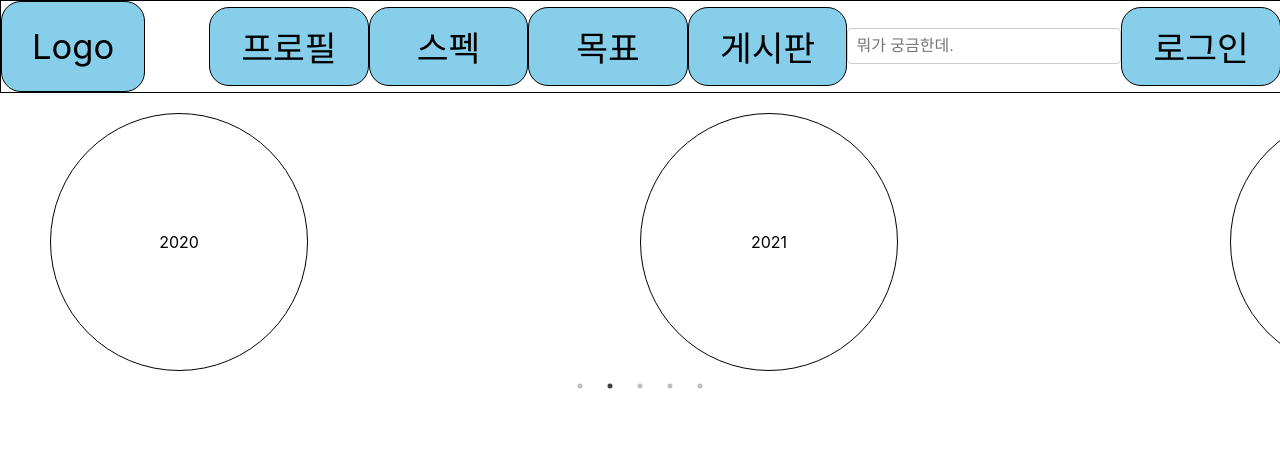
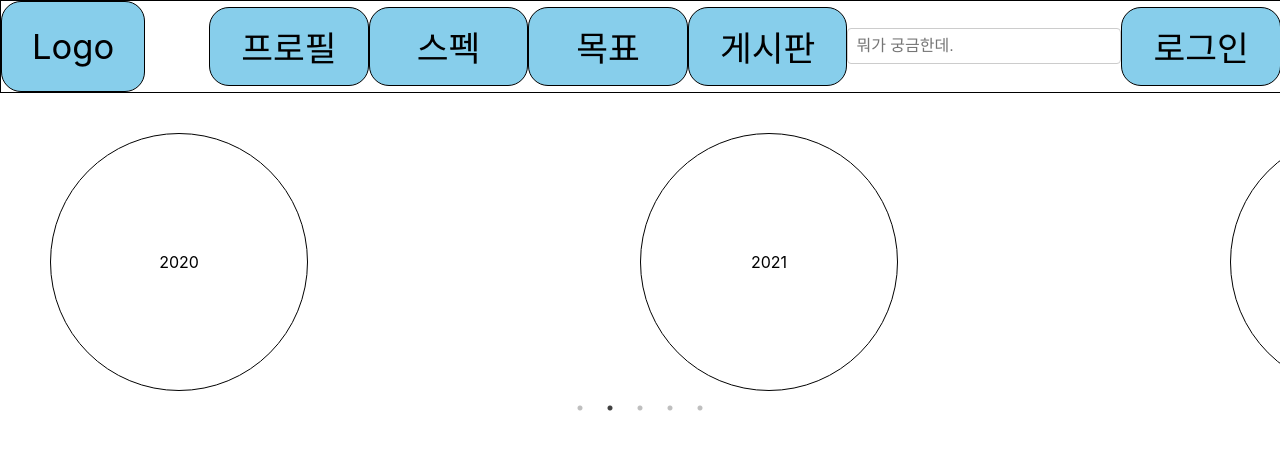
Before and after one commit to OckJuYong/seo_minjae_gallery, a React (Create React App) app: page /layout in a window 1280 px wide. Shown: the top 450 px of the page. Built offline with nearby package versions, Linux system fonts and the light colour scheme.

Commit message:
Update main.css
금일 마지막 업데이트 버튼 아래 container가 너무 커서 툴팁이 원이아니어도 실행되는 오류 수정

```diff
--- a/src/component/layout/main.css
+++ b/src/component/layout/main.css
@@ -2,6 +2,20 @@
   width: 100vw;
   margin-bottom: 50px; /* Adjust the margin to create space for the menu */
   position: relative;
+}
+
+/* .footer_page_container:hover {
+  color: blue;
+  background-color: blue;
+} */
+.slick-slider {
+  height: 35vh;
+}
+.circle-container {
+  /* height: 220px; */
+  display: flex;
+  margin-top: 20px;
+  margin-bottom: 20px;
 }
 
 .circle {
@@ -14,6 +28,10 @@
   justify-content: center;
   align-items: center;
   position: relative; /* Add this to position tooltips */
+  transition: transform 0.4s ease;
+}
+.circle:hover {
+  transform: scale(1.2);
 }
 
 
@@ -32,10 +50,3 @@
     justify-content: center;
     align-items: center;
   }
-
-  /* .slick-slide {
-    margin: 0 55px;
-  }
-  .slick-list {
-    margin: 0 -10px;
-  } */
```
